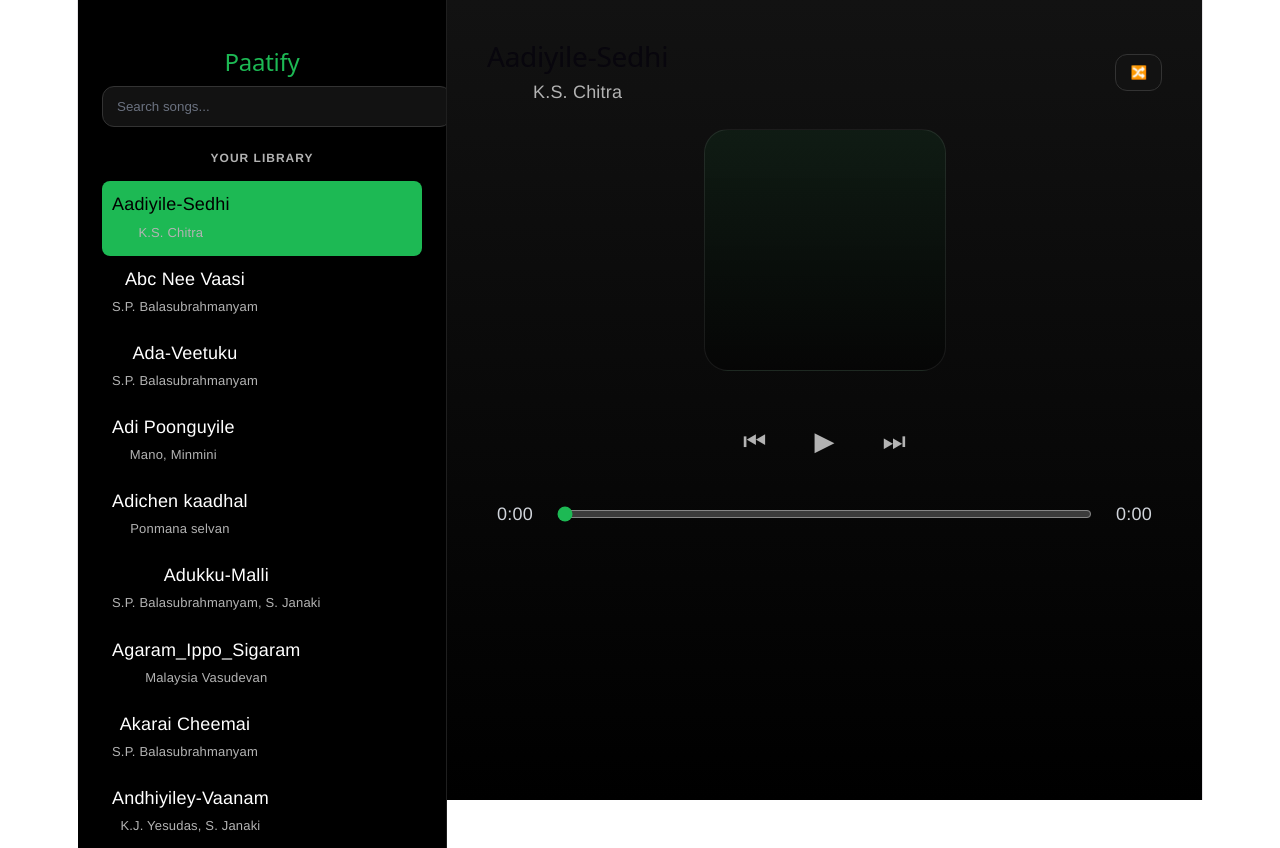
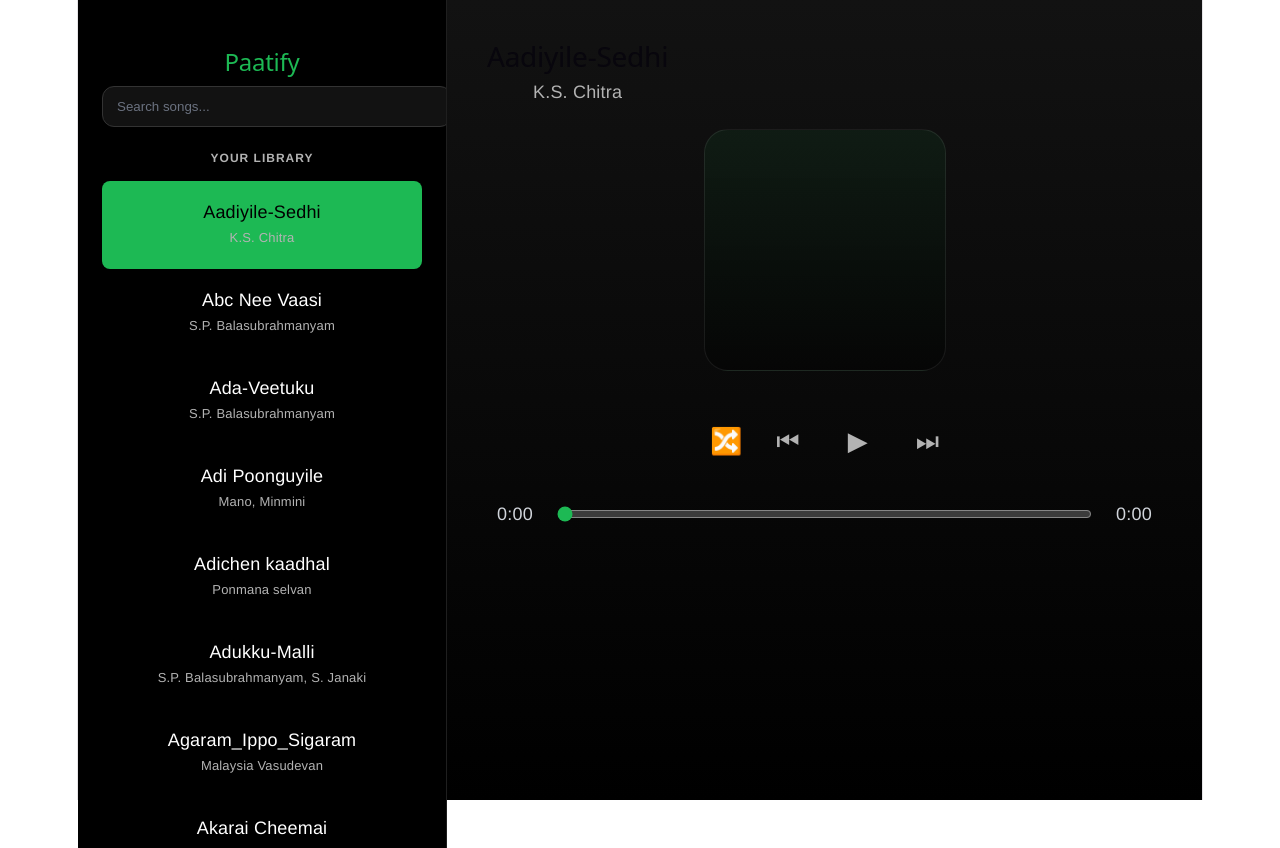
Before and after one commit to thomasjunior-codes/paatify, a React (Vite) app: page / in a window 1280 px wide. Built offline with nearby package versions, Linux system fonts and the light colour scheme.

Commit message:
moved shuffle

```diff
--- a/src/App.css
+++ b/src/App.css
@@ -71,10 +71,12 @@
   display: flex;
   justify-content: space-between;
   align-items: center;
-  padding: 10px;
+  padding: 12px 10px;
   cursor: pointer;
   border-radius: 8px;
   transition: background 0.2s;
+  gap: 12px;
+  min-height: 64px;
 }
 
 .playlist li:hover,
@@ -102,14 +104,28 @@
   color: #000000;
 }
 
+.song-info {
+  display: flex;
+  flex-direction: column;
+  flex: 1;
+  overflow: hidden;
+  min-width: 0;
+}
+
 .song-info strong {
   display: block;
   font-weight: 500;
+  white-space: nowrap;
+  overflow: hidden;
+  text-overflow: ellipsis;
 }
 
 .song-info span {
   color: #b3b3b3;
   font-size: 13px;
+  white-space: nowrap;
+  overflow: hidden;
+  text-overflow: ellipsis;
 }
 
 .main {
@@ -201,6 +217,10 @@
   font-size: 26px;
   cursor: pointer;
   transition: color 0.2s;
+}
+
+.controls button.active {
+  color: #1db954;
 }
 
 .controls button:hover {
--- a/src/App.tsx
+++ b/src/App.tsx
@@ -312,9 +312,6 @@ function App() {
               <p>{currentSong.artist || 'Unknown artist'}</p>
             </div>
             <div className="action-buttons">
-              <button className={shuffle ? 'active' : ''} onClick={() => setShuffle((prev) => !prev)}>
-                🔀
-              </button>
             </div>
           </div>
           <div className="album-art">
@@ -326,6 +323,9 @@ function App() {
             )}
           </div>
           <div className="controls">
+            <button className={shuffle ? 'active' : ''} onClick={() => setShuffle((prev) => !prev)}>
+              🔀
+            </button>
             <button onClick={prevSong}>⏮</button>
             <button className="play-btn" onClick={togglePlay}>
               {isPlaying ? '⏸' : '▶'}
```
